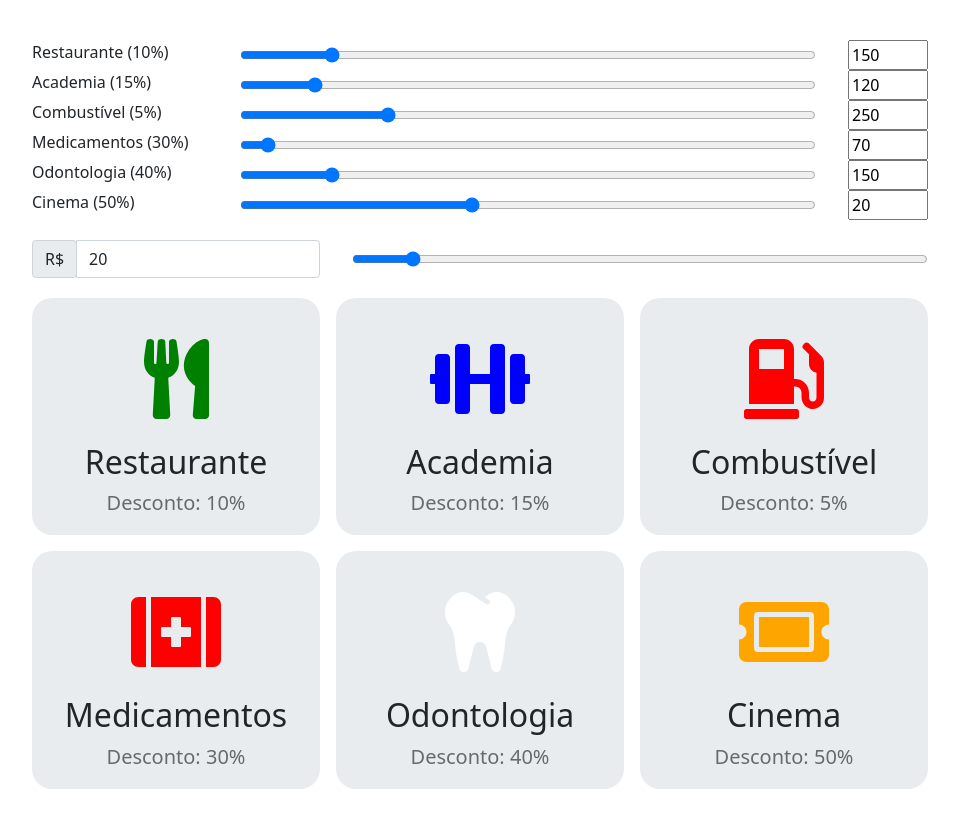
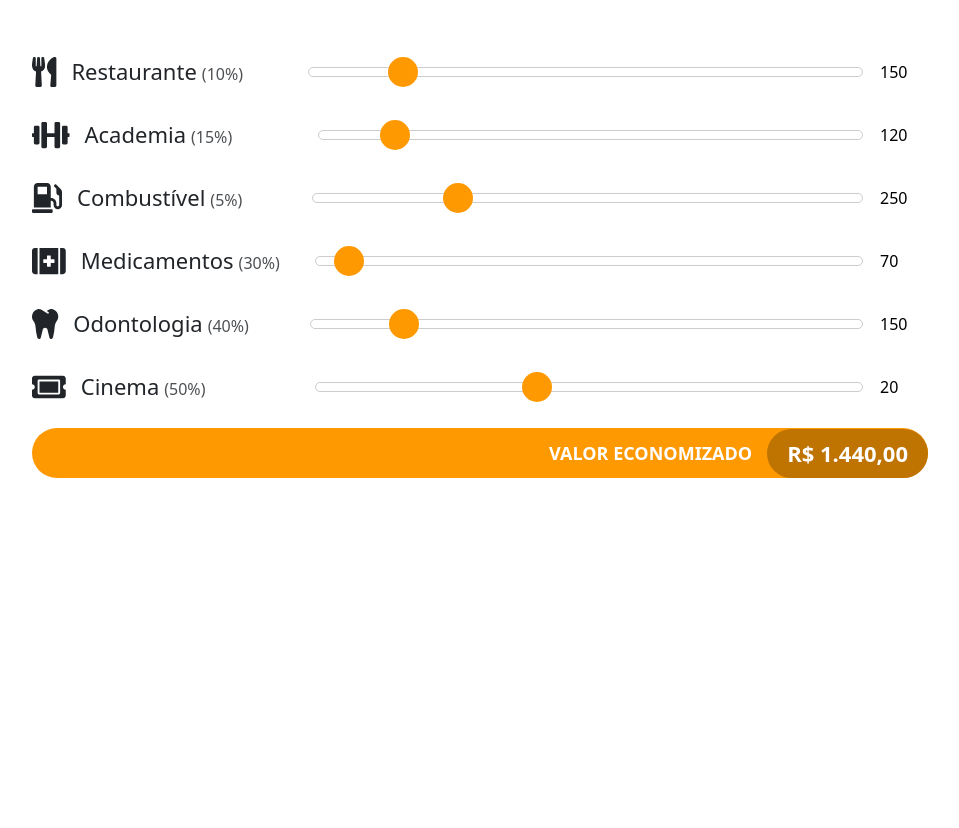
Before and after one commit to VictorPubh/discount-calculator, a React (Create React App) app: page / in a window 1280 px wide. Shown: the whole page, without its empty margins (160-1119 px from the left). After the commit the page ends 800 px from the top, so only its background shows below. Built offline with nearby package versions, Linux system fonts and the light colour scheme.

Commit message:
ranger laranja

```diff
--- a/src/App.js
+++ b/src/App.js
@@ -1,6 +1,6 @@
 import React, { useState } from "react";
 import mockCategories from "./mock";
-import Lecupon from './components/Lecupon'
+import Lecupon from "./components/Lecupon";
 import { FontAwesomeIcon } from "@fortawesome/react-fontawesome";
 import * as B from "reactstrap";
 import * as S from "./styles";
@@ -58,9 +58,9 @@ function App() {
 
   const handleAddClass = (selector) => {
     // Remove All Class "active"
-    const allCards = document.querySelectorAll('.cards')
-    for(let i = 0; i < allCards.length; i++) {
-      allCards[i].classList.remove('active')
+    const allCards = document.querySelectorAll(".cards");
+    for (let i = 0; i < allCards.length; i++) {
+      allCards[i].classList.remove("active");
     }
     // Add New Class
     document.querySelector(`.card-${selector}`).classList.add("active");
@@ -69,7 +69,7 @@ function App() {
   return (
     <S.Container>
       <Lecupon />
-      <S.WrapperInput>
+      {/* <S.WrapperInput>
         <S.InputArea>
           <B.InputGroup>
             <B.InputGroupAddon addonType="prepend">
@@ -131,7 +131,7 @@ function App() {
             </S.CardBody>
           </S.Card>
         ))}
-      </S.WrapperCards>
+      </S.WrapperCards> */}
     </S.Container>
   );
 }
--- a/src/components/Lecupon/Line/index.js
+++ b/src/components/Lecupon/Line/index.js
@@ -1,33 +1,38 @@
-import { useState } from 'react';
-import styled from 'styled-components';
+import { useState } from "react";
 import { CustomInput } from "reactstrap";
+import { FontAwesomeIcon } from "@fortawesome/react-fontawesome";
+import * as S from "./styles";
 
-const Line = ({ name, discount, min, max, defaultValue }) => {
+const Line = ({ icon, name, discount, min, max, defaultValue }) => {
   const [value, setValue] = useState(defaultValue);
 
   return (
-    <Container>
-      <span>{`${name} (${discount}%)`}</span>
+
+      <S.Container>
+        <FontAwesomeIcon className="icon" icon={icon} />
+
+        <p>
+          {`${name}`}
+          <span>{`(${discount}%)`}</span>
+        </p>
+
         <CustomInput
           type="range"
+          className="customRange"
           min={min}
           max={max}
           value={value}
           onChange={(e) => setValue(e.target.value)}
         />
+
         <input
           type="number"
           value={value}
           onChange={(e) => setValue(e.target.value)}
         />
-    </Container>
+      </S.Container>
+
   );
 };
 
-const Container = styled.div`
-  display: grid;
-  grid-template-columns: 11rem 1fr 5rem;
-  gap: 2rem;
-`;
-
 export default Line;
--- /dev/null
+++ b/src/components/Lecupon/Line/styles.js
@@ -0,0 +1,140 @@
+import styled from "styled-components";
+
+export const Container = styled.div`
+  display: flex;
+  align-items: center;
+  margin: 15px 0;
+
+  .icon {
+    font-size: 30px;
+    margin-right: 15px;
+  }
+
+  p {
+    width: 40%;
+    font-size: 22px;
+    margin: 0;
+    margin-right: 15px;
+
+    span {
+      font-size: 16px;
+      opacity: 0.8;
+      margin-left: 5px;
+    }
+  }
+
+  .customRange {
+    width: 100%;
+    margin-right: 15px;
+
+    color: red;
+  }
+
+  input[type="range"] {
+    width: 100%;
+    margin: 10px 0;
+    background-color: transparent;
+    -webkit-appearance: none;
+  }
+  input[type="range"]:focus {
+    outline: none;
+  }
+  input[type="range"]::-webkit-slider-runnable-track {
+    background: #ffffff;
+    border: 1px solid #cccccc;
+    border-radius: 25px;
+    width: 100%;
+    height: 10px;
+    cursor: pointer;
+  }
+  input[type="range"]::-webkit-slider-thumb {
+    margin-top: -11px;
+    width: 30px;
+    height: 30px;
+    background: #ff9902;
+    border: 0px solid rgba(255, 82, 82, 0);
+    border: 0;
+    border-radius: 50px;
+    cursor: pointer;
+    -webkit-appearance: none;
+  }
+  input[type="range"]:focus::-webkit-slider-runnable-track {
+    background: #ffffff;
+  }
+  input[type="range"]::-moz-range-track {
+    background: #ffffff;
+    border: 1px solid #cccccc;
+    border-radius: 25px;
+    width: 100%;
+    height: 10px;
+    cursor: pointer;
+  }
+  input[type="range"]::-moz-range-thumb {
+    width: 30px;
+    height: 30px;
+    background: #ff9902;
+    border: 0px solid rgba(255, 82, 82, 0);
+    border: 0;
+    border-radius: 50px;
+    cursor: pointer;
+  }
+  input[type="range"]::-ms-track {
+    background: transparent;
+    border-color: transparent;
+    border-width: 10px 0;
+    color: transparent;
+    width: 100%;
+    height: 10px;
+    cursor: pointer;
+  }
+  input[type="range"]::-ms-fill-lower {
+    background: #ffffff;
+    border: 1px solid #cccccc;
+    border-radius: 50px;
+  }
+  input[type="range"]::-ms-fill-upper {
+    background: #ffffff;
+    border: 1px solid #cccccc;
+    border-radius: 50px;
+  }
+  input[type="range"]::-ms-thumb {
+    width: 30px;
+    height: 30px;
+    background: #ff9902;
+    border: 0px solid rgba(255, 82, 82, 0);
+    border: 0;
+    border-radius: 50px;
+    cursor: pointer;
+    margin-top: 0px;
+    /*Needed to keep the Edge thumb centred*/
+  }
+  input[type="range"]:focus::-ms-fill-lower {
+    background: #ffffff;
+  }
+  input[type="range"]:focus::-ms-fill-upper {
+    background: #ffffff;
+  }
+  /*TODO: Use one of the selectors from https://stackoverflow.com/a/20541859/7077589 and figure out
+how to remove the virtical space around the range input in IE*/
+  @supports (-ms-ime-align: auto) {
+    /* Pre-Chromium Edge only styles, selector taken from hhttps://stackoverflow.com/a/32202953/7077589 */
+    input[type="range"] {
+      margin: 0;
+      /*Edge starts the margin from the thumb, not the track as other browsers do*/
+    }
+  }
+
+  input {
+    width: 50px;
+    margin-left: 15px;
+    border: none;
+    outline: 0;
+  }
+  input[type="number"]::-webkit-inner-spin-button {
+    -webkit-appearance: none;
+  }
+  input[type="number"] {
+    -moz-appearance: textfield;
+    appearance: textfield;
+  }
+`;
--- a/src/components/Lecupon/index.js
+++ b/src/components/Lecupon/index.js
@@ -1,30 +1,34 @@
-import React, { useEffect, useState } from 'react'
-import mockCategories from '../../mock'
-import * as B from 'reactstrap'
-import { Container } from './styles'
+import React, { useEffect, useState } from "react";
+import mockCategories from "../../mock";
 
-import Line from './Line'
+import { Container, Result } from "./styles";
+
+import Line from "./Line";
 
 const Lecupon = () => {
-    const [categories, setCategories] = useState(mockCategories)
+  const [categories, setCategories] = useState(mockCategories);
 
   useEffect(() => {
-        console.log(categories)
-    }, [categories])
+    console.log(categories);
+  }, [categories]);
 
   return (
     <Container>
-            { categories.map((category, i) => (
+      {categories.map((category, i) => (
         <Line
+          icon={category.icon}
           name={category.name}
           discount={category.discount}
           min={category.min}
           max={category.max}
           defaultValue={category.default}
         />
-            )) }
+      ))}
+      <Result>
+        VALOR ECONOMIZADO <span>R$ 1.440,00</span>
+      </Result>
     </Container>
-    )
-}
+  );
+};
 
 export default Lecupon;
--- a/src/components/Lecupon/styles.js
+++ b/src/components/Lecupon/styles.js
@@ -1,6 +1,29 @@
-import styled from 'styled-components';
+import styled from "styled-components";
 
 export const Container = styled.div`
-    display: flex;
-    flex-direction: column;
+  display: flex;
+  flex-direction: column;
 `;
+
+export const Result = styled.div`
+  display: flex;
+  justify-content: flex-end;
+  align-items: center;
+
+  height: 50px;
+  color: #fff;
+  font-size: 18px;
+  font-weight: 700;
+  background: #ff9902;
+  border-radius: 30px;
+
+  margin-top: 10px;
+
+  span {
+    font-size: 22px;
+    background-color: #bf7300;
+    border-radius: 30px;
+    padding: 8px 20px;
+    margin-left: 15px;
+  }
+`;
```
Lines whose indentation alone changed are shown as unchanged.
